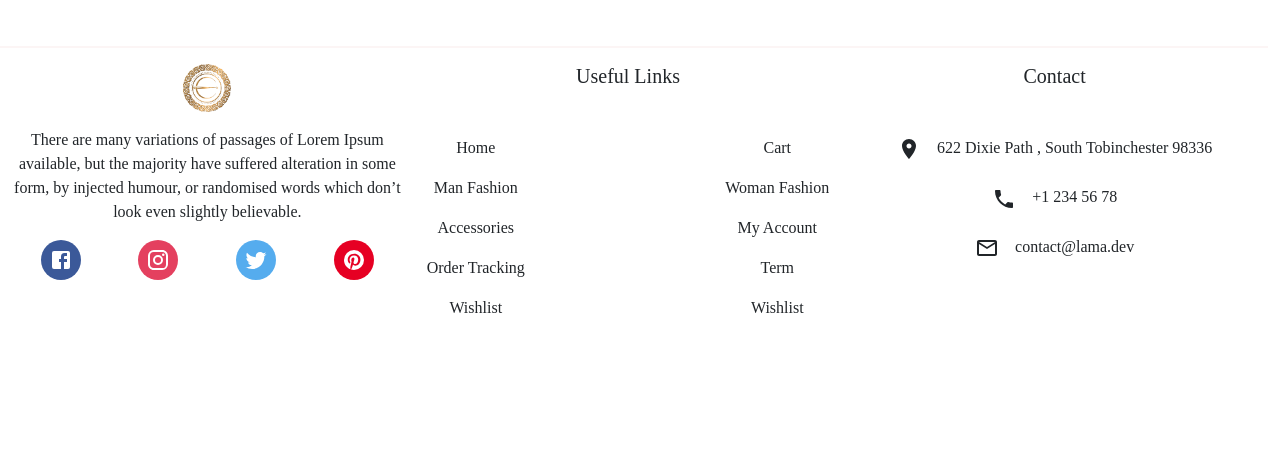
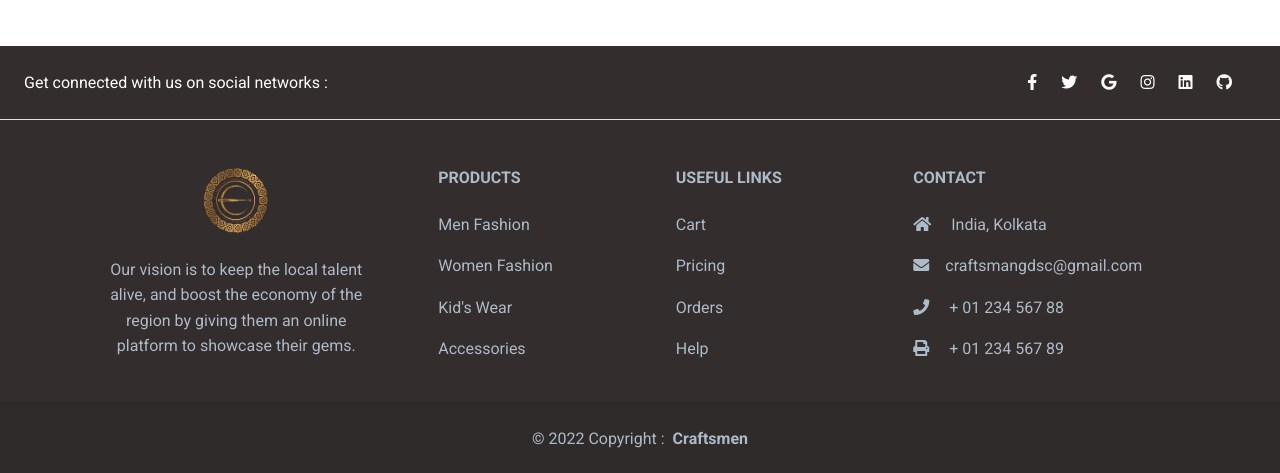
Before and after one commit to rohan26062001/craftsmen, a React (Create React App) app in the folder client/: page /cart in a window 1280 px wide. Shown: the part 659-1132 px from the top of the page. Before the commit the page ends 995 px from the top, so only its background shows below. Built offline with nearby package versions, Linux system fonts and the light colour scheme.

Commit message:
Footer improved

```diff
--- a/client/package.json
+++ b/client/package.json
@@ -8,6 +8,7 @@
     "@testing-library/jest-dom": "^5.11.4",
     "@testing-library/react": "^11.1.0",
     "@testing-library/user-event": "^12.1.10",
+    "mdb-react-ui-kit": "^2.3.0",
     "react": "^17.0.2",
     "react-dom": "^17.0.2",
     "react-router-dom": "^5.2.0",
--- a/client/public/index.html
+++ b/client/public/index.html
@@ -9,23 +9,49 @@
       name="description"
       content="Web site created using create-react-app"
     />
-    <link rel="stylesheet" href="https://cdnjs.cloudflare.com/ajax/libs/font-awesome/4.7.0/css/font-awesome.min.css">
+    <link
+      rel="stylesheet"
+      href="https://cdnjs.cloudflare.com/ajax/libs/font-awesome/4.7.0/css/font-awesome.min.css"
+    />
     <link rel="apple-touch-icon" href="%PUBLIC_URL%/logo192.png" />
     <link rel="manifest" href="%PUBLIC_URL%/manifest.json" />
-    <script src="https://cdn.jsdelivr.net/npm/bootstrap@5.0.2/dist/js/bootstrap.bundle.min.js" integrity="sha384-MrcW6ZMFYlzcLA8Nl+NtUVF0sA7MsXsP1UyJoMp4YLEuNSfAP+JcXn/tWtIaxVXM" crossorigin="anonymous"></script>
-    <link rel="stylesheet" href="https://cdn.jsdelivr.net/npm/bootstrap-icons@1.3.0/font/bootstrap-icons.css">
-    <link href="https://cdn.jsdelivr.net/npm/bootstrap@5.0.2/dist/css/bootstrap.min.css" rel="stylesheet" integrity="sha384-EVSTQN3/azprG1Anm3QDgpJLIm9Nao0Yz1ztcQTwFspd3yD65VohhpuuCOmLASjC" crossorigin="anonymous">
+    <script
+      src="https://cdn.jsdelivr.net/npm/bootstrap@5.0.2/dist/js/bootstrap.bundle.min.js"
+      integrity="sha384-MrcW6ZMFYlzcLA8Nl+NtUVF0sA7MsXsP1UyJoMp4YLEuNSfAP+JcXn/tWtIaxVXM"
+      crossorigin="anonymous"
+    ></script>
+    <link
+      rel="stylesheet"
+      href="https://cdn.jsdelivr.net/npm/bootstrap-icons@1.3.0/font/bootstrap-icons.css"
+    />
+    <link
+      href="https://cdn.jsdelivr.net/npm/bootstrap@5.0.2/dist/css/bootstrap.min.css"
+      rel="stylesheet"
+      integrity="sha384-EVSTQN3/azprG1Anm3QDgpJLIm9Nao0Yz1ztcQTwFspd3yD65VohhpuuCOmLASjC"
+      crossorigin="anonymous"
+    />
+    <link
+      href="https://use.fontawesome.com/releases/v5.15.1/css/all.css"
+      rel="stylesheet"
+    />
+    <link
+      href="https://fonts.googleapis.com/css?family=Roboto:300,400,500,700&display=swap"
+      rel="stylesheet"
+    />
     <title>Craftsman</title>
     <script type="text/javascript">
       function googleTranslateElementInit() {
-          new google.translate.TranslateElement(
-              {pageLanguage: 'en'},
-              'google_translate_element'
-          );
+        new google.translate.TranslateElement(
+          { pageLanguage: 'en' },
+          'google_translate_element'
+        );
       }
-  </script>
+    </script>
 
-  <script type="text/javascript" src="https://translate.google.com/translate_a/element.js?cb=googleTranslateElementInit"></script>
+    <script
+      type="text/javascript"
+      src="https://translate.google.com/translate_a/element.js?cb=googleTranslateElementInit"
+    ></script>
   </head>
   <body>
     <noscript>You need to enable JavaScript to run this app.</noscript>
--- a/client/src/components/Footer.jsx
+++ b/client/src/components/Footer.jsx
@@ -1,52 +1,194 @@
-import { Facebook, Instagram, MailOutline, Phone, Pinterest, Room, Twitter } from '@material-ui/icons'
-import React from 'react'
-import logo from '../assets/logo.png'
+// import { Facebook, Instagram, MailOutline, Phone, Pinterest, Room, Twitter } from '@material-ui/icons'
+// import React from 'react'
+// import logo from '../assets/logo.png'
 
-const Footer = () => {
-    return (
-        <div className='row w-100 footer text-center'>
-            <div className="col-sm-4 pt-3 ps-4">
-                <div className='w-100'><img style={{width:'3rem'}} src={logo} alt="" /></div>
-                <p className='my-3'>There are many variations of passages of Lorem Ipsum available,
-                    but the majority have suffered alteration in some form, by injected humour,
-                    or randomised words which don’t look even slightly believable.
-                </p>
-                <div className='w-100 d-flex justify-content-around'>
-                    <button className='btn socialIcon' style={{backgroundColor:'#3B5999'}} ><Facebook /></button>
-                    <button className='btn socialIcon' style={{backgroundColor:'#E4405F'}} ><Instagram /></button>
-                    <button className='btn socialIcon' style={{backgroundColor:'#55ACEE'}} ><Twitter /></button>
-                    <button className='btn socialIcon' style={{backgroundColor:'#E60023'}} ><Pinterest /></button>
-                </div>
+// const Footer = () => {
+//     return (
+//         <div className='row w-100 footer text-center'>
+//             <div className="col-sm-4 pt-3 ps-4">
+//                 <div className='w-100'><img style={{width:'3rem'}} src={logo} alt="" /></div>
+//                 <p className='my-3'>There are many variations of passages of Lorem Ipsum available,
+//                     but the majority have suffered alteration in some form, by injected humour,
+//                     or randomised words which don’t look even slightly believable.
+//                 </p>
+//                 <div className='w-100 d-flex justify-content-around'>
+//                     <button className='btn socialIcon' style={{backgroundColor:'#3B5999'}} ><Facebook /></button>
+//                     <button className='btn socialIcon' style={{backgroundColor:'#E4405F'}} ><Instagram /></button>
+//                     <button className='btn socialIcon' style={{backgroundColor:'#55ACEE'}} ><Twitter /></button>
+//                     <button className='btn socialIcon' style={{backgroundColor:'#E60023'}} ><Pinterest /></button>
+//                 </div>
+//             </div>
+//             <div className="col-sm-4 pt-3">
+//                 <h5 className='text-capitalize'>useful links</h5>
+//                 <div className='mt-5 d-flex justify-content-around justify-content-md-between'>
+//                     <div>
+//                         <p className='text-capitalize'>Home</p>
+//                         <p className='text-capitalize'>Man fashion</p>
+//                         <p className='text-capitalize'>accessories</p>
+//                         <p className='text-capitalize'>order tracking</p>
+//                         <p className='text-capitalize'>wishlist</p>
+//                     </div>
+//                     <div>
+//                         <p className='text-capitalize'>cart</p>
+//                         <p className='text-capitalize'>woman fashion</p>
+//                         <p className='text-capitalize'>my account</p>
+//                         <p className='text-capitalize'>term</p>
+//                         <p className='text-capitalize'>wishlist</p>
+//                     </div>
+//                 </div>
+//             </div>
+//             <div className="col-sm-4 pt-3">
+//                 <h5 className='text-capitalize'>contact</h5>
+//                 <div className='mt-5'>
+//                     <div><Room /><span className='ms-3'>622 Dixie Path , South Tobinchester 98336</span></div>
+//                     <div className='my-4'><Phone /><span className='ms-3'>+1 234 56 78</span></div>
+//                     <div><MailOutline /><span className='ms-3'>contact@lama.dev</span></div>
+//                 </div>
+//             </div>
+//         </div>
+//     )
+// }
+
+// export default Footer
+
+import React from 'react';
+import { MDBFooter } from 'mdb-react-ui-kit';
+import logo from '../assets/logo.png';
+export default function App() {
+  return (
+    <MDBFooter
+      bgColor='dark'
+      className='text-center text-lg-start text-muted text-white'
+      style={{ fontFamily: 'Roboto, Helvetica, Arial, sans-serif' }}
+    >
+      <section
+        className='d-flex justify-content-center justify-content-lg-between p-4 border-bottom'
+        style={{ backgroundColor: '' }}
+      >
+        <div className='me-5 d-none d-lg-block text-white'>
+          <span>Get connected with us on social networks :</span>
+        </div>
+        <div>
+          <a href='#!' className='me-4 text-light'>
+            <i className='fab fa-facebook-f'></i>
+          </a>
+          <a href='#!' className='me-4 text-light'>
+            <i className='fab fa-twitter'></i>
+          </a>
+          <a href='craftsmangdsc@gmail.com' className='me-4 text-light'>
+            <i className='fab fa-google'></i>
+          </a>
+          <a
+            href='https://www.instagram.com/craftsmen_gdsc/'
+            className='me-4 text-light'
+          >
+            <i className='fab fa-instagram'></i>
+          </a>
+          <a href='#!' className='me-4 text-light'>
+            <i className='fab fa-linkedin'></i>
+          </a>
+          <a
+            href='https://github.com/Craftsmen-GDSC/'
+            className='me-4 text-light'
+          >
+            <i className='fab fa-github'></i>
+          </a>
+        </div>
+      </section>
+      <section style={{ color: 'rgb(173, 186, 199)' }}>
+        <div className='container text-center text-md-start mt-5'>
+          <div className='row mt-3'>
+            <div className='col-md-3 col-lg-4 col-xl-3 mx-auto mb-4'>
+              <div className='w-100 d-flex justify-content-center'>
+                <img style={{ width: '4rem' }} src={logo} alt='' />
+              </div>
+              <p className='mt-4 text-center fs-6'>
+                Our vision is to keep the local talent alive, and boost the
+                economy of the region by giving them an online platform to
+                showcase their gems.
+              </p>
             </div>
-            <div className="col-sm-4 pt-3">
-                <h5 className='text-capitalize'>useful links</h5>
-                <div className='mt-5 d-flex justify-content-around justify-content-md-between'>
-                    <div>
-                        <p className='text-capitalize'>Home</p>
-                        <p className='text-capitalize'>Man fashion</p>
-                        <p className='text-capitalize'>accessories</p>
-                        <p className='text-capitalize'>order tracking</p>
-                        <p className='text-capitalize'>wishlist</p>
-                    </div>
-                    <div>
-                        <p className='text-capitalize'>cart</p>
-                        <p className='text-capitalize'>woman fashion</p>
-                        <p className='text-capitalize'>my account</p>
-                        <p className='text-capitalize'>term</p>
-                        <p className='text-capitalize'>wishlist</p>
-                    </div>
-                </div>
+
+            <div className='col-md-2 col-lg-2 col-xl-2 mx-auto mb-4'>
+              <h6 className='text-uppercase fw-bold mb-4'>Products</h6>
+              <p>
+                <a href='#!' className='text-reset'>
+                  Men Fashion
+                </a>
+              </p>
+              <p>
+                <a href='#!' className='text-reset'>
+                  Women Fashion
+                </a>
+              </p>
+              <p>
+                <a href='#!' className='text-reset'>
+                  Kid's Wear
+                </a>
+              </p>
+              <p>
+                <a href='#!' className='text-reset'>
+                  Accessories
+                </a>
+              </p>
             </div>
-            <div className="col-sm-4 pt-3">
-                <h5 className='text-capitalize'>contact</h5>
-                <div className='mt-5'>
-                    <div><Room /><span className='ms-3'>622 Dixie Path , South Tobinchester 98336</span></div>
-                    <div className='my-4'><Phone /><span className='ms-3'>+1 234 56 78</span></div>
-                    <div><MailOutline /><span className='ms-3'>contact@lama.dev</span></div>
-                </div>
+
+            <div className='col-md-3 col-lg-2 col-xl-2 mx-auto mb-4'>
+              <h6 className='text-uppercase fw-bold mb-4'>Useful links</h6>
+              <p>
+                <a href='#!' className='text-reset'>
+                  Cart
+                </a>
+              </p>
+              <p>
+                <a href='#!' className='text-reset'>
+                  Pricing
+                </a>
+              </p>
+              <p>
+                <a href='#!' className='text-reset'>
+                  Orders
+                </a>
+              </p>
+              <p>
+                <a href='#!' className='text-reset'>
+                  Help
+                </a>
+              </p>
             </div>
+
+            <div className='col-md-4 col-lg-3 col-xl-3 mx-auto mb-md-0 mb-4'>
+              <h6 className='text-uppercase fw-bold mb-4'>Contact</h6>
+              <p>
+                <i className='fas fa-home me-3'></i> India, Kolkata
+              </p>
+              <p>
+                <i className='fas fa-envelope me-3'></i>
+                craftsmangdsc@gmail.com
+              </p>
+              <p>
+                <i className='fas fa-phone me-3'></i> + 01 234 567 88
+              </p>
+              <p>
+                <i className='fas fa-print me-3'></i> + 01 234 567 89
+              </p>
+            </div>
+          </div>
         </div>
-    )
+      </section>
+
+      <div
+        className='text-center p-4'
+        style={{
+          backgroundColor: 'rgba(0, 0, 0, 0.05)',
+          color: 'rgb(173, 186, 199)',
+        }}
+      >
+        © 2022 Copyright : &nbsp;
+        <a className='text-reset fw-bold' href='#!'>
+          Craftsmen
+        </a>
+      </div>
+    </MDBFooter>
+  );
 }
-
-export default Footer
```
Also changed, not shown: client/src/App.css (+30 -25 lines), client/src/index.js (+9 -8 lines), 1 other file (tests, documents, lock files or other folders).
